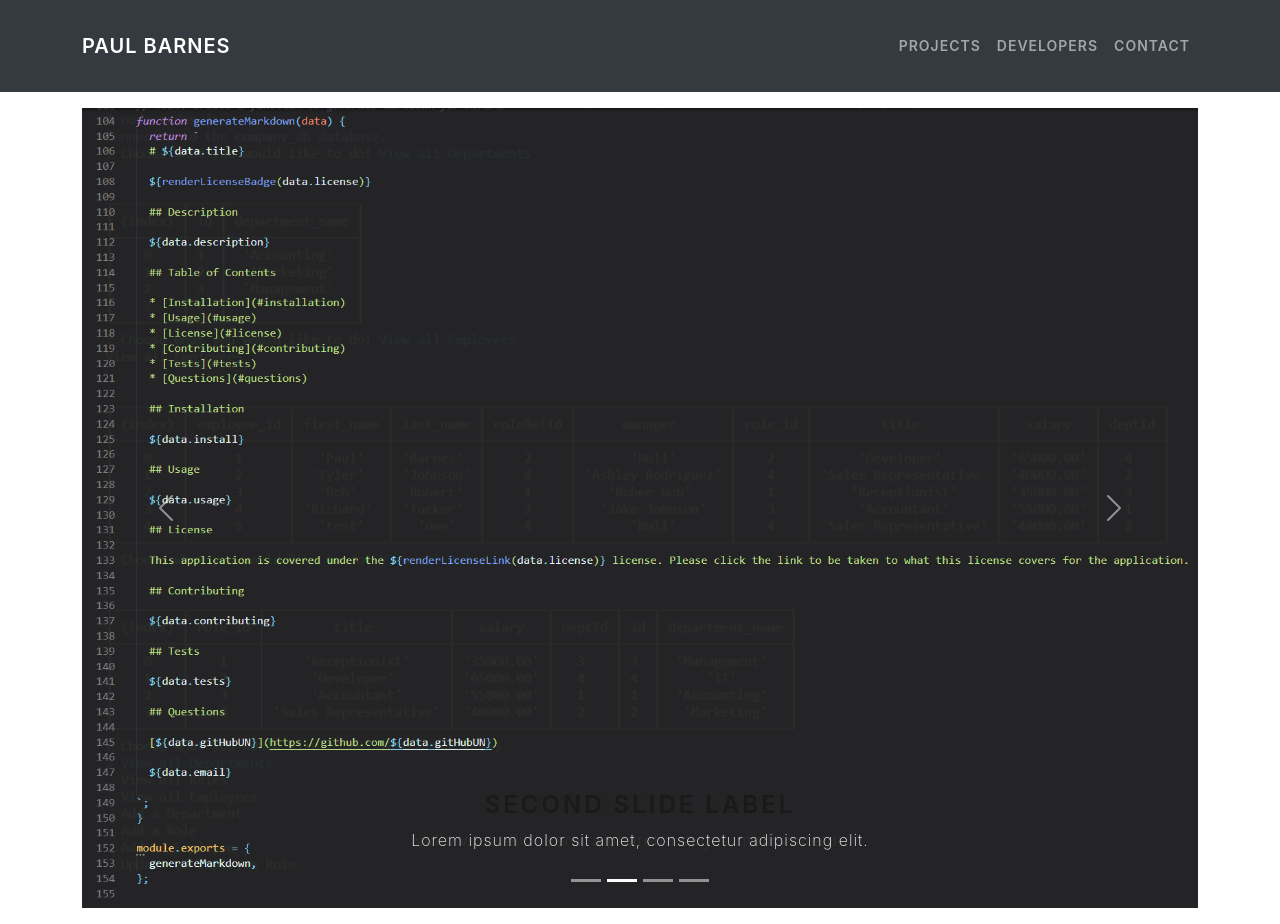
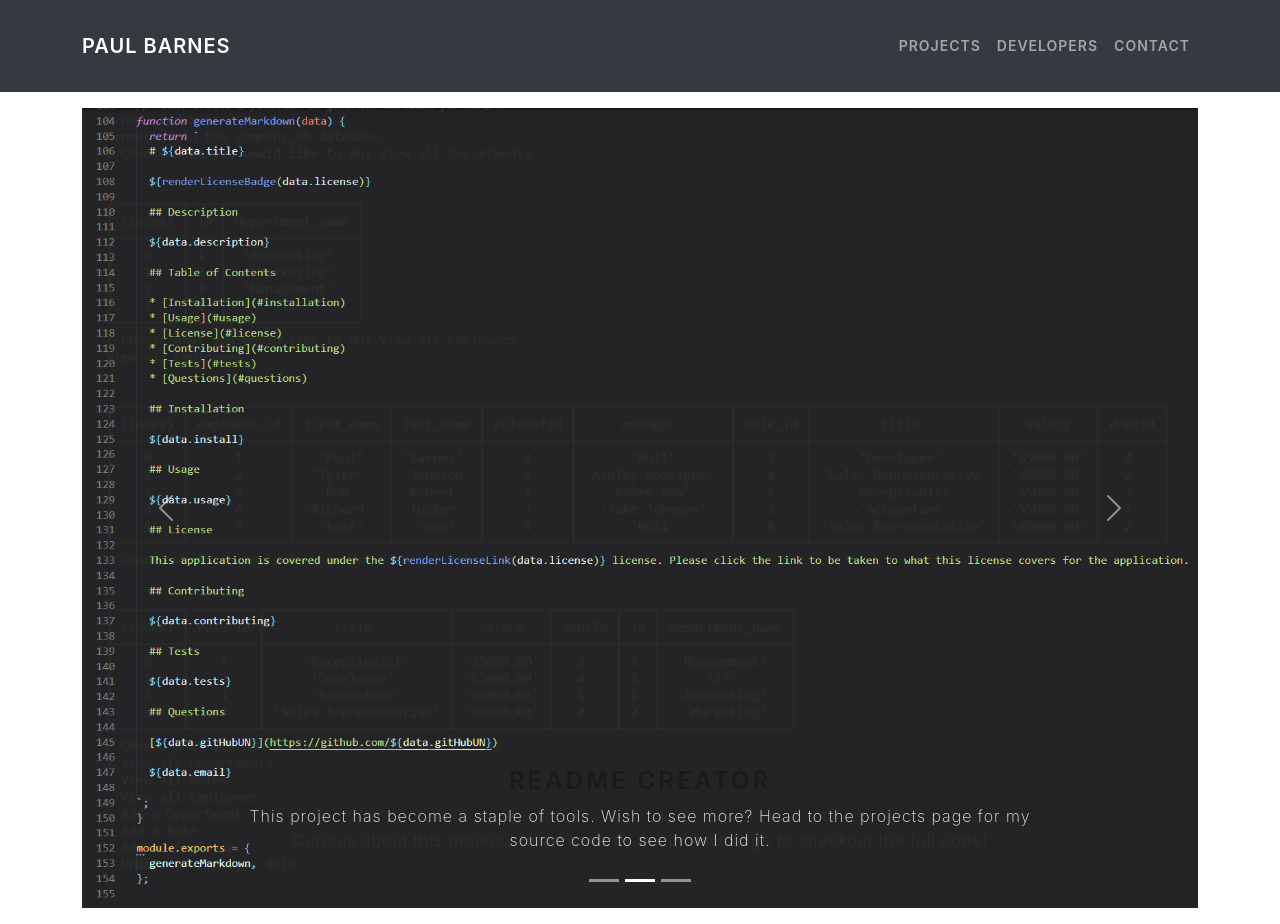
Before and after one commit to PN-Barnes/Portfolio-2023, a React (Create React App) app in the folder client/: page / in a window 1280 px wide. Built offline with nearby package versions, Linux system fonts and the light colour scheme.

Commit message:
cleaned up the labels and h tags. The carousel will need further styling for font and texts

```diff
--- a/client/src/components/HomeComponents/HomeCarousel.js
+++ b/client/src/components/HomeComponents/HomeCarousel.js
@@ -16,8 +16,11 @@ const HomeCarousel = () => {
           alt='Third slide'
         />
         <Carousel.Caption>
-          <h3>First slide label</h3>
-          <p>Nulla vitae elit libero, a pharetra augue mollis interdum.</p>
+          <h3>WorkPlace Generator</h3>
+          <p>
+            Curious about this project? Head towards my project page to checkout
+            the full code!
+          </p>
         </Carousel.Caption>
       </Carousel.Item>
       <Carousel.Item>
@@ -29,8 +32,11 @@ const HomeCarousel = () => {
         />
 
         <Carousel.Caption>
-          <h3>Second slide label</h3>
-          <p>Lorem ipsum dolor sit amet, consectetur adipiscing elit.</p>
+          <h3>ReadMe Creator</h3>
+          <p>
+            This project has become a staple of tools. Wish to see more? Head to
+            the projects page for my source code to see how I did it.
+          </p>
         </Carousel.Caption>
       </Carousel.Item>
       <Carousel.Item>
@@ -41,21 +47,11 @@ const HomeCarousel = () => {
           alt='Third slide'
         />
         <Carousel.Caption>
-          <h3>Third slide label</h3>
-          <p>Nulla vitae elit libero, a pharetra augue mollis interdum.</p>
-        </Carousel.Caption>
-      </Carousel.Item>
-      <Carousel.Item>
-        <img
-          className='d-block w-100  fluid'
-          height='800px'
-          src={inquirer}
-          alt='First slide'
-        />
-        <Carousel.Caption>
-          <h3>Fourth slide label</h3>
+          <h3>Ecommerce App</h3>
           <p>
-            Praesent commodo cursus magna, vel scelerisque nisl consectetur.
+            Creating a server for my Ecommerce App. This was one of my biggest
+            projects I have ever done. This is definitely something you should
+            check out. Head over to my projects to check it out!
           </p>
         </Carousel.Caption>
       </Carousel.Item>
```
